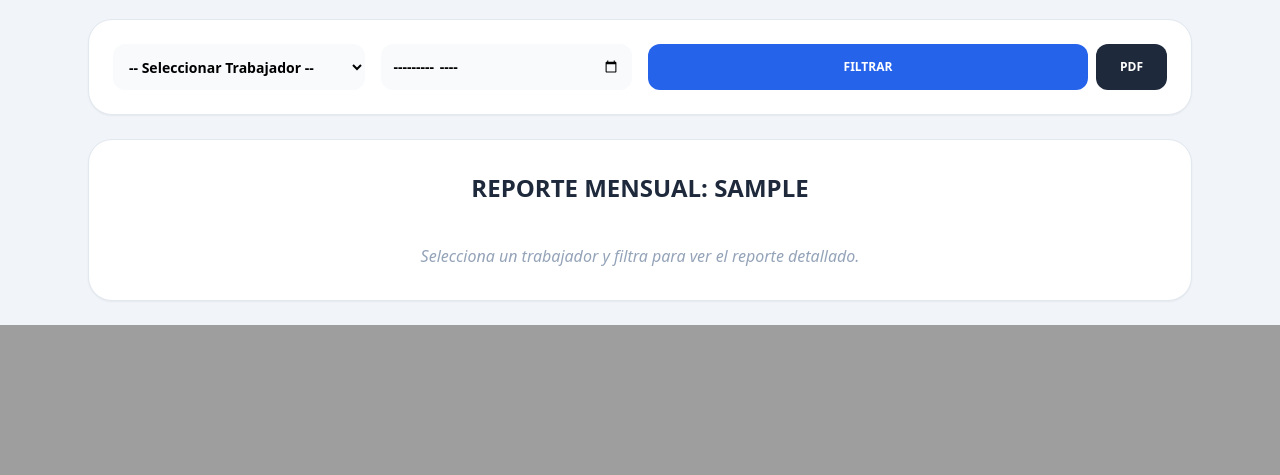
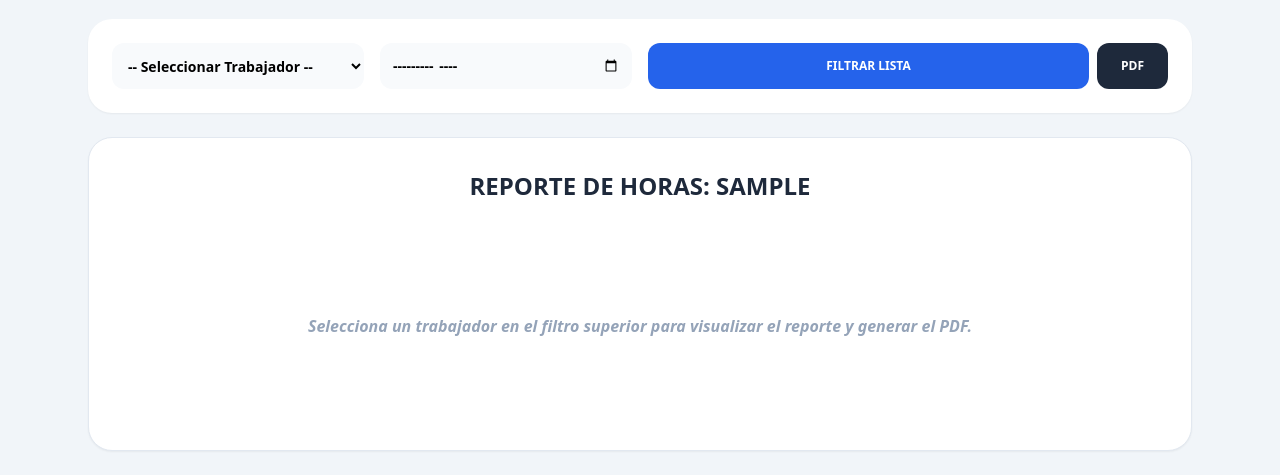
Before and after one commit to fichajepersonalgps/sistema-fichajes, a FastAPI app: template templates/admin.html in a window 1280 px wide. Shown: the part 542-1017 px from the top of the page. Before the commit the page ends 867 px from the top, so only its background shows below. Run offline with FastAPI, Linux system fonts and the light colour scheme; the template is opened without the code that fills it: most values are stand-ins (such as "Sample title", 1, 10 or a date in 2020); some libraries are stand-ins or nearby versions.

Commit message:
Corrección final: Error Internal Server, filtrado de reporte individual y mapa dinámico

```diff
--- a/main.py
+++ b/main.py
@@ -11,7 +11,7 @@ app = FastAPI()
 app.mount("/static", StaticFiles(directory="static"), name="static")
 templates = Jinja2Templates(directory="templates")
 
-# Configuración Supabase y Zona Horaria
+# Configuración
 SUPABASE_URL = os.environ.get("SUPABASE_URL")
 SUPABASE_KEY = os.environ.get("SUPABASE_KEY")
 supabase: Client = create_client(SUPABASE_URL, SUPABASE_KEY)
@@ -34,34 +34,42 @@ async def login(request: Request, dni: str = Form(...), password: str = Form(Non
 
 @app.get("/admin")
 async def admin_page(request: Request, admin_id: str, trabajador_id: str = None, mes: str = None):
-    trabajadores = supabase.table("trabajadores").select("*").neq("rol", "admin").execute().data
+    try:
+        # 1. Obtener lista de trabajadores para los filtros
+        trabajadores = supabase.table("trabajadores").select("*").neq("rol", "admin").execute().data
 
-    # Consulta de fichajes
-    query = supabase.table("fichajes").select("*, trabajadores(*)").order("fecha_hora", desc=True)
-    if trabajador_id:
-        query = query.eq("trabajador_id", trabajador_id)
-    if mes:
-        query = query.filter("fecha_hora", "gte", f"{mes}-01").filter("fecha_hora", "lt", f"{mes}-32")
+        # 2. Construir consulta de fichajes
+        query = supabase.table("fichajes").select("*, trabajadores(*)").order("fecha_hora", desc=True)
 
-    fichajes_raw = query.execute().data
+        # Filtrado por trabajador si se selecciona uno
+        if trabajador_id and trabajador_id != "":
+            query = query.eq("trabajador_id", trabajador_id)
 
-    # Formatear datos para Jinja2
-    fichajes_procesados = []
-    for f in fichajes_raw:
-        dt = datetime.fromisoformat(f['fecha_hora'].replace('Z', '+00:00')).astimezone(SPAIN_TZ)
-        f['fecha_f'] = dt.strftime("%d/%m/%Y")
-        f['hora_f'] = dt.strftime("%H:%M")
-        f['dt_obj'] = dt
-        fichajes_procesados.append(f)
+        # Filtrado por mes
+        if mes:
+            query = query.filter("fecha_hora", "gte", f"{mes}-01").filter("fecha_hora", "lt", f"{mes}-32")
 
-    return templates.TemplateResponse("admin.html", {
-        "request": request,
-        "trabajadores": trabajadores,
-        "fichajes": fichajes_procesados,
-        "admin_id": admin_id,
-        "filtro_trabajador": trabajador_id,
-        "mes_actual": mes or datetime.now().strftime("%Y-%m")
-    })
+        fichajes_raw = query.execute().data
+
+        # 3. Procesar zona horaria y formatos
+        fichajes_procesados = []
+        for f in fichajes_raw:
+            dt = datetime.fromisoformat(f['fecha_hora'].replace('Z', '+00:00')).astimezone(SPAIN_TZ)
+            f['fecha_f'] = dt.strftime("%d/%m/%Y")
+            f['hora_f'] = dt.strftime("%H:%M")
+            f['dt_obj'] = dt
+            fichajes_procesados.append(f)
+
+        return templates.TemplateResponse("admin.html", {
+            "request": request,
+            "trabajadores": trabajadores,
+            "fichajes": fichajes_procesados,
+            "admin_id": admin_id,
+            "filtro_trabajador": trabajador_id,
+            "mes_actual": mes or datetime.now().strftime("%Y-%m")
+        })
+    except Exception as e:
+        return {"error": "Internal Server Error", "detalle": str(e)}
 
 @app.post("/fichar")
 async def registrar_fichaje(worker_id: str = Form(...), tipo: str = Form(...), lat: float = Form(...), lon: float = Form(...), servicio: str = Form(...)):
--- a/templates/admin.html
+++ b/templates/admin.html
@@ -2,7 +2,8 @@
 <html lang="es">
 <head>
     <meta charset="UTF-8">
-    <title>Admin - Control de Fichajes</title>
+    <meta name="viewport" content="width=device-width, initial-scale=1.0">
+    <title>Admin - Panel de Control</title>
     <script src="https://cdn.tailwindcss.com"></script>
     <link rel="stylesheet" href="https://unpkg.com/leaflet@1.9.4/dist/leaflet.css" />
     <script src="https://unpkg.com/leaflet@1.9.4/dist/leaflet.js"></script>
@@ -10,14 +11,14 @@
         @media print {
             .no-print { display: none !important; }
             body { background: white; padding: 0; }
-            .print-area { border: none; shadow: none; width: 100%; }
+            .print-container { width: 100%; border: none; box-shadow: none; }
         }
     </style>
 </head>
 <body class="bg-slate-100 min-h-screen">
-    <nav class="bg-slate-900 text-white p-4 no-print">
+    <nav class="bg-slate-900 text-white p-4 sticky top-0 z-[1001] no-print">
         <div class="max-w-6xl mx-auto flex justify-between items-center">
-            <h1 class="font-black italic">CONTROL<span class="text-blue-400">GEO</span></h1>
+            <h1 class="font-black text-xl italic tracking-tighter">CONTROL<span class="text-blue-400">GEO</span></h1>
             <a href="/" class="text-[10px] font-bold bg-rose-600 px-4 py-2 rounded-xl">SALIR</a>
         </div>
     </nav>
@@ -25,34 +26,42 @@
     <main class="max-w-6xl mx-auto p-4 lg:p-6">
         <div id="mapAdmin" class="h-80 md:h-[450px] rounded-[2rem] shadow-sm mb-6 border-4 border-white no-print"></div>
 
-        <section class="bg-white rounded-3xl p-6 mb-6 no-print shadow-sm border border-slate-200">
+        <section class="bg-white rounded-3xl p-6 mb-6 no-print shadow-sm">
             <form method="GET" class="grid grid-cols-1 md:grid-cols-4 gap-4">
                 <input type="hidden" name="admin_id" value="{{ admin_id }}">
                 <select name="trabajador_id" id="selTrabajador" class="p-3 rounded-xl bg-slate-50 border-none text-sm font-bold">
                     <option value="">-- Seleccionar Trabajador --</option>
                     {% for t in trabajadores %}
-                    <option value="{{ t.id }}" {% if filtro_trabajador == (t.id|string) %}selected{% endif %}>{{ t.nombre }} {{ t.apellidos }}</option>
+                    <option value="{{ t.id }}" {% if filtro_trabajador|string == t.id|string %}selected{% endif %}>{{ t.nombre }} {{ t.apellidos }}</option>
                     {% endfor %}
                 </select>
                 <input type="month" name="mes" value="{{ mes_actual }}" class="p-3 rounded-xl bg-slate-50 border-none text-sm font-bold">
                 <div class="md:col-span-2 flex gap-2">
-                    <button type="submit" class="flex-1 bg-blue-600 text-white font-black rounded-xl py-3 uppercase text-xs">Filtrar</button>
-                    <button type="button" onclick="generarPDF()" class="bg-slate-800 text-white font-black rounded-xl px-6 py-3 uppercase text-xs">PDF</button>
+                    <button type="submit" class="flex-1 bg-blue-600 text-white font-black rounded-xl py-3 uppercase text-xs">Filtrar Lista</button>
+                    <button type="button" onclick="validarPDF()" class="bg-slate-800 text-white font-black rounded-xl px-6 py-3 uppercase text-xs">PDF</button>
                 </div>
             </form>
         </section>
 
-        <div class="print-area bg-white rounded-3xl shadow-sm border border-slate-200 p-8">
-            <div class="text-center mb-10">
-                <h2 class="text-2xl font-black uppercase text-slate-800">Reporte Mensual: {{ mes_actual }}</h2>
+        <div class="print-container bg-white rounded-3xl shadow-sm border border-slate-200 p-8">
+
+            <div class="text-center mb-8">
+                <h2 class="text-2xl font-black uppercase text-slate-800">Reporte de Horas: {{ mes_actual }}</h2>
             </div>
 
             {% if filtro_trabajador %}
-                {% set t = trabajadores|selectattr("id", "equalto", filtro_trabajador|int)|first %}
-                <div class="mb-8 border-l-4 border-blue-600 pl-5">
-                    <p class="text-[10px] font-black text-slate-400 uppercase">Datos del Trabajador:</p>
-                    <h3 class="text-xl font-bold text-slate-900">{{ t.nombre }} {{ t.apellidos }}</h3>
-                    <p class="text-sm font-bold text-slate-500 italic">DNI: {{ t.dni_nie }}</p>
+                {% set info = namespace(nombre='', dni='') %}
+                {% for t in trabajadores %}
+                    {% if t.id|string == filtro_trabajador|string %}
+                        {% set info.nombre = t.nombre ~ " " ~ t.apellidos %}
+                        {% set info.dni = t.dni_nie %}
+                    {% endif %}
+                {% endfor %}
+
+                <div class="mb-8 border-l-4 border-blue-600 pl-4">
+                    <p class="text-[10px] font-black text-slate-400 uppercase tracking-widest">Trabajador:</p>
+                    <p class="text-lg font-bold text-slate-800 uppercase">{{ info.nombre }}</p>
+                    <p class="text-sm font-bold text-slate-500">DNI: {{ info.dni }}</p>
                 </div>
 
                 <table class="w-full text-left text-[11px]">
@@ -71,14 +80,15 @@
                             {% if f.tipo == 'ENTRADA' %}
                             <tr>
                                 <td class="p-3 font-bold text-blue-600 italic uppercase">{{ f.servicio }}</td>
-                                <td class="p-3 font-medium">{{ f.fecha_f }}</td>
+                                <td class="p-3">{{ f.fecha_f }}</td>
                                 <td class="p-3 font-black text-emerald-500">{{ f.hora_f }}</td>
                                 <td class="p-3 font-black text-rose-500">
-                                    {% set salida = namespace(found=false, hora='', dt=none) %}
+                                    {% set salida = namespace(found=false, dt=none) %}
                                     {% for s in fichajes %}
                                         {% if not salida.found and s.tipo == 'SALIDA' and s.trabajador_id == f.trabajador_id and s.fecha_f == f.fecha_f %}
                                             {{ s.hora_f }}
-                                            {% set salida.found = true %}{% set salida.dt = s.dt_obj %}
+                                            {% set salida.found = true %}
+                                            {% set salida.dt = s.dt_obj %}
                                         {% endif %}
                                     {% endfor %}
                                     {% if not salida.found %}--:--{% endif %}
@@ -88,21 +98,24 @@
                                         {% set diff = (salida.dt - f.dt_obj).total_seconds() / 3600 %}
                                         {{ diff | round(2) }}h
                                         {% set total_mes.horas = total_mes.horas + diff %}
-                                    {% else %} En curso {% endif %}
+                                    {% else %} <span class="text-amber-500">En curso</span> {% endif %}
                                 </td>
                             </tr>
                             {% endif %}
                         {% endfor %}
                     </tbody>
                 </table>
+
                 <div class="mt-10 pt-6 border-t flex justify-end">
                     <div class="text-right">
-                        <p class="text-[10px] font-black text-slate-400 uppercase">Total Mensual:</p>
-                        <p class="text-3xl font-black text-blue-600">{{ total_mes.horas | round(2) }} Horas</p>
+                        <p class="text-[10px] font-black text-slate-400 uppercase">Total Acumulado:</p>
+                        <p class="text-3xl font-black text-slate-900">{{ total_mes.horas | round(2) }} <span class="text-blue-500">Horas</span></p>
                     </div>
                 </div>
             {% else %}
-                <p class="text-center text-slate-400 italic">Selecciona un trabajador y filtra para ver el reporte detallado.</p>
+                <div class="py-20 text-center">
+                    <p class="text-slate-400 font-bold italic">Selecciona un trabajador en el filtro superior para visualizar el reporte y generar el PDF.</p>
+                </div>
             {% endif %}
         </div>
     </main>
@@ -112,38 +125,39 @@
         L.tileLayer('https://{s}.tile.openstreetmap.org/{z}/{x}/{y}.png').addTo(mapAdmin);
         const bounds = [];
 
-        // Lógica de Puntos: Solo si el último estado es ENTRADA
-        const estadosActuales = {};
+        // Lógica de Puntos Activos (Solo Entrada sin Salida posterior)
+        const estadoPorTrabajador = {};
         {% for f in fichajes | reverse %}
-            estadosActuales["{{ f.trabajador_id }}"] = {
+            estadoPorTrabajador["{{ f.trabajador_id }}"] = {
                 tipo: "{{ f.tipo }}",
                 lat: {{ f.latitud }},
                 lon: {{ f.longitud }},
-                nombre: "{{ f.trabajadores.nombre }} {{ f.trabajadores.apellidos }}",
+                nombre: "{{ f.trabajadores.nombre }}",
                 serv: "{{ f.servicio }}",
                 hora: "{{ f.hora_f }}"
             };
         {% endfor %}
 
-        Object.keys(estadosActuales).forEach(id => {
-            const est = estadosActuales[id];
-            if (est.tipo === "ENTRADA") {
-                const marker = L.circleMarker([est.lat, est.lon], {
+        Object.keys(estadoPorTrabajador).forEach(id => {
+            const data = estadoPorTrabajador[id];
+            if (data.tipo === 'ENTRADA') {
+                const marker = L.circleMarker([data.lat, data.lon], {
                     radius: 10, fillColor: "#10b981", color: "white", weight: 3, fillOpacity: 0.9
                 }).addTo(mapAdmin);
 
-                marker.bindPopup(`<div class="text-center"><b>${est.nombre}</b><br><span class="text-blue-500 italic">📍 ${est.serv}</span><br><small>Entrada: ${est.hora}</small></div>`, {closeButton:false});
+                marker.bindPopup(`<div class="text-center font-sans"><b>${data.nombre}</b><br><span class="text-blue-500">📍 ${data.serv}</span><br><small>Entrada: ${data.hora}</small></div>`, {closeButton: false});
                 marker.on('mouseover', function(){ this.openPopup(); });
                 marker.on('mouseout', function(){ this.closePopup(); });
-                bounds.push([est.lat, est.lon]);
+                bounds.push([data.lat, data.lon]);
             }
         });
 
         if (bounds.length > 0) mapAdmin.fitBounds(bounds, { padding: [50, 50] });
 
-        function generarPDF() {
-            if (!document.getElementById('selTrabajador').value) {
-                alert("Selecciona un trabajador para el reporte individual.");
+        function validarPDF() {
+            const tr = document.getElementById('selTrabajador').value;
+            if (!tr) {
+                alert("Debes seleccionar un trabajador para generar el reporte PDF.");
                 return;
             }
             window.print();
```
